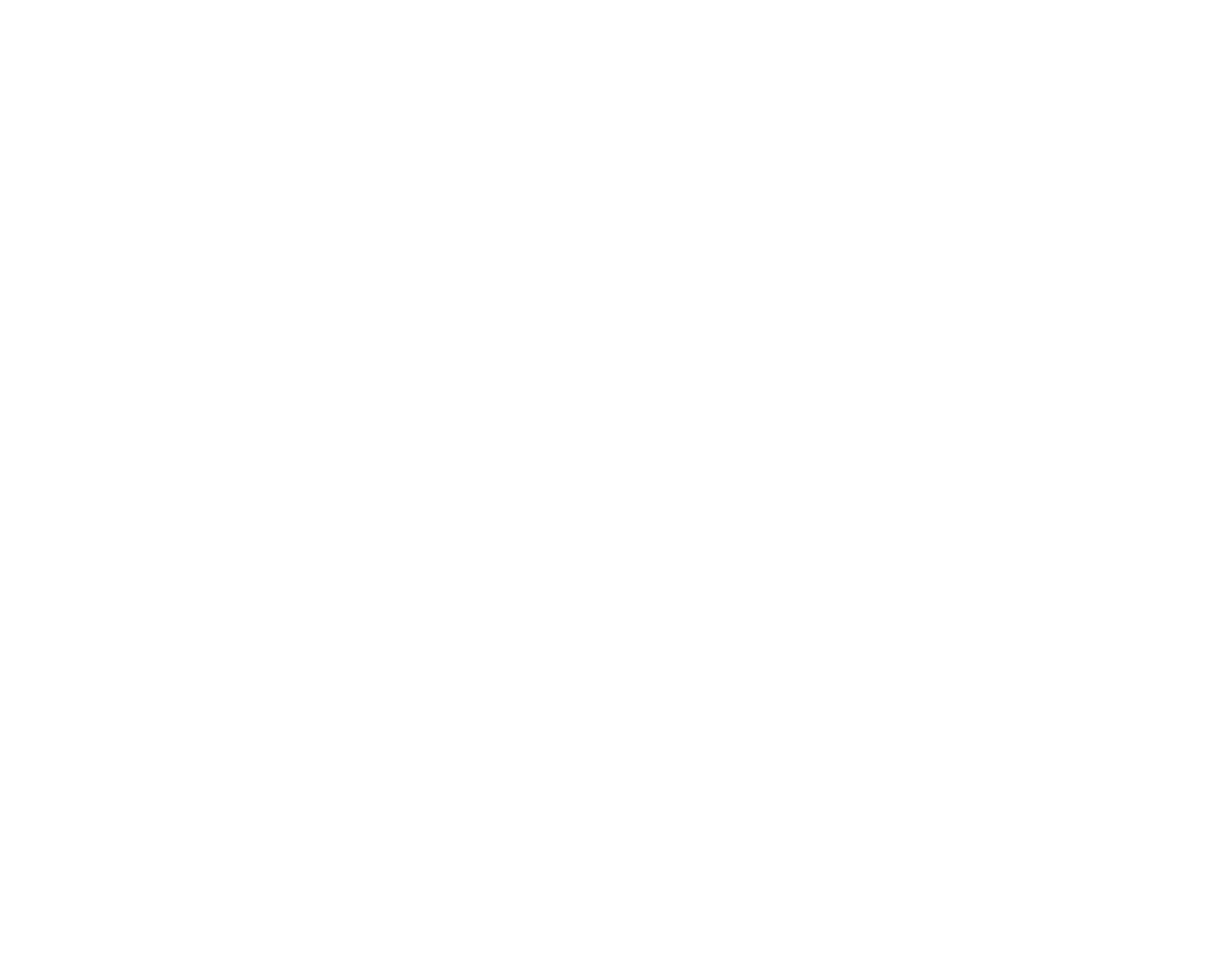
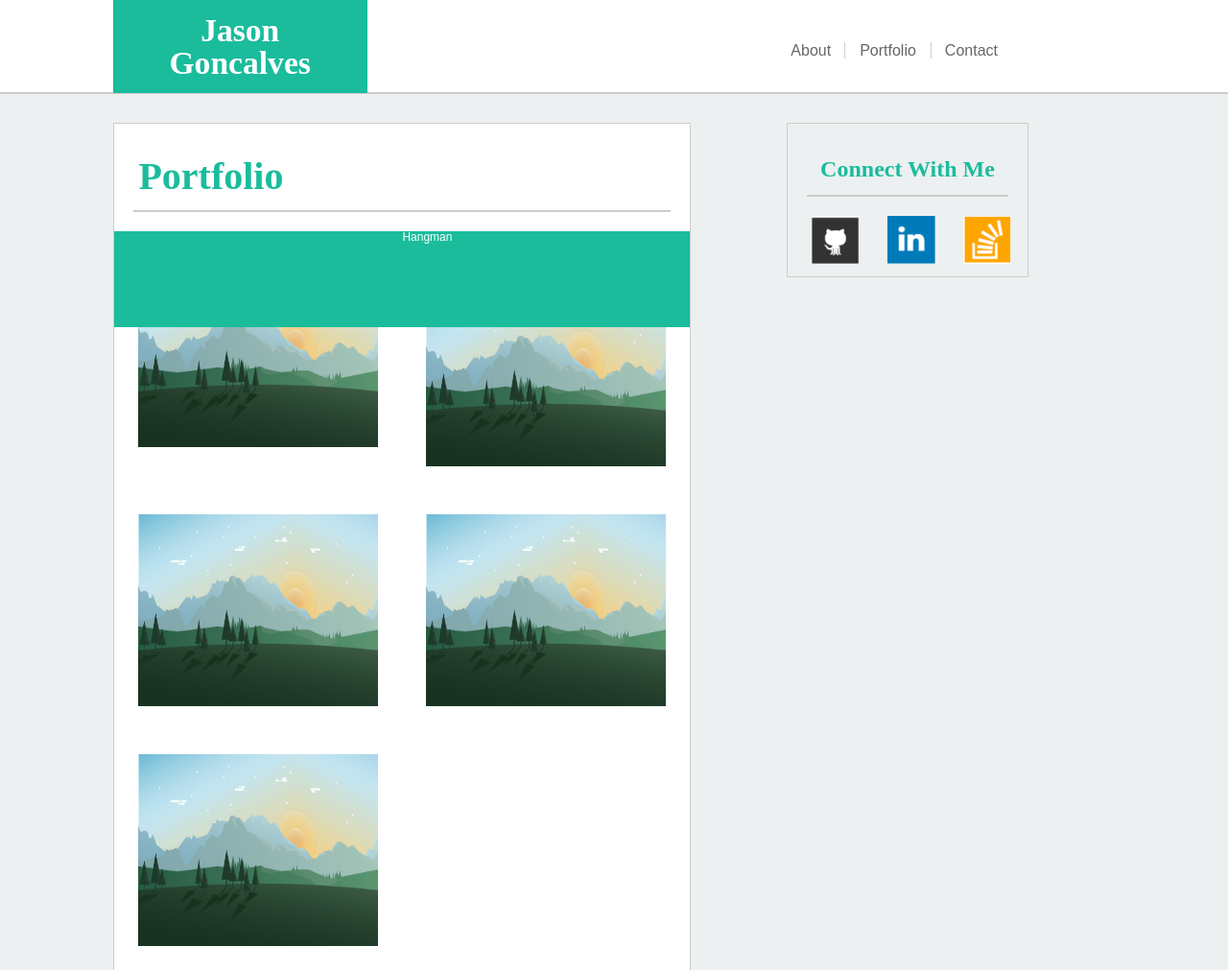
Before and after one commit to JGonc189/basic-portfolio, a plain HTML site: page portfolio.html in a window 1280 px wide. Shown: the top 1011 px of the page at 96% size. Before the commit the page ends 800 px from the top, so only its background shows below. Drawn offline with Linux system fonts and the light colour scheme.

Commit message:
updated gallery

```diff
--- a/assets/css/style.css
+++ b/assets/css/style.css
@@ -5,6 +5,7 @@
 body {
 	margin: 0 auto;
 	background-color: #ecf0f1;
+	height: 100;
 }
 
 a {
@@ -62,16 +63,18 @@ a:hover {
 
 /* main content style */
 
-.about, .contact-form {
+.about, .contact-form, .portfolio {
 	border: 1px solid #ccc;
 	width: 600px;
 	left: 7.4em;
 	margin-top: 30px;
+	margin-bottom: 50px;
 	background-color: #fff;
-	/*overflow: hidden;*/
+	float: left;
+	/*height: 700px;*/
 }
 
-.about h1, .contact-form h1 {
+.about h1, .contact-form h1, .portfolio h1 {
 	font-size: 2.5em;
 	font-weight: 800;
 	color: #1abc9c;
@@ -102,8 +105,6 @@ a:hover {
 	width: 250px;
 	float: right;
 	right: 13em;
-	/*top: -34em;*/
-	/*display: inline-block;*/
 }
 
 .contact h2 {
@@ -135,14 +136,9 @@ a:hover {
 	width: auto;
 }
 
-/*.form-input label {
-	padding: 5px 0;
-}*/
-
 .form-input input, .form-input textarea {
 	width: 550px;
-	/*margin-top: 3px;
-	margin-bottom: 3px;*/
+	border: 1px solid #ccc;
 }
 
 .button {
@@ -153,6 +149,25 @@ a:hover {
 	border: none;
 	margin-left: 25px;
 	margin-bottom: 20px;
+}
+
+/* portfolio */
+
+.screenshot img {
+	width: 250px;
+	height: 200px;
+	float: left;
+	margin: 20px;
+	padding: 5px 5px;
+}
+
+.screenshot div {
+	background-color: #1abc9c;
+	color: #fff;
+	font-size: 12px;
+	font-family: sans-serif;
+	/*padding: 5px 15px;*/
+	height: 20px;
 }
 /* footer */
 
@@ -167,5 +182,5 @@ a:hover {
 	width: 100%;
 	height: 1.5em;
 	padding: 30px 0;
-	margin-top: 50px;
+	margin-top: 100px;
 }
--- a/portfolio.html
+++ b/portfolio.html
@@ -0,0 +1,79 @@
+<!DOCTYPE html>
+<html>
+
+	<head>
+		<title>Basic Portfolio - About Me</title>
+
+		<!-- reset.css -->
+		<link rel="stylesheet" href="assets/css/reset.css" />
+
+		<!-- Custom Stylesheet -->
+		<link rel="stylesheet" href="assets/css/style.css" />
+	</head>
+
+	<body>
+		<!-- navbar -->
+		<div class="navbar">
+			<div class="logo">Jason Goncalves</div>
+			<div class="nav-menu">
+				<ul>
+					<li><a href="index.html">About</a></li>
+					<li><a href="#">Portfolio</a></li>
+					<li><a href="contact.html">Contact</a></li>
+				</ul>
+			</div>
+		</div>
+
+		<!-- Gallery-->
+		<div class="portfolio">
+			<h1>Portfolio</h1>
+
+			<!-- 1st project -->
+			<div class="screenshot">
+				<img src="assets/images/placeholder.png" alt="Project 1" />
+				<div>Hangman</div>
+			</div>
+
+			<!-- 2nd project -->
+			<div class="screenshot">
+				<img src="assets/images/placeholder.png" alt="Project 1" />
+				<div>RPG Game</div>
+			</div>
+
+			<!-- 3rd project -->
+			<div class="screenshot">
+				<img src="assets/images/placeholder.png" alt="Project 1" />
+				<div>Trivia Game</div>
+			</div>
+
+			<!-- 4th project -->
+			<div class="screenshot">
+				<img src="assets/images/placeholder.png" alt="Project 1" />
+				<div>Rutgers Info Widget</div>
+			</div>
+
+			<!-- 5th project -->
+			<div class="screenshot">
+				<img src="assets/images/placeholder.png" alt="Project 1" />
+				<div>Rock Paper Scissors</div>
+			</div>
+
+		</div>
+
+		<!-- aside content -->
+		<div class="contact">
+
+			<h2>Connect With Me</h2>
+			<a href="https://www.github.com/JGonc189" target="_blank"><img src="assets/images/github.png" alt="JGonc189 - GitHub" /></a>
+			<a href="https://www.linkedin.com/in/jgonc189/" target="_blank"><img src="assets/images/linkedin.png" alt="JGonc189 - LinkedIn" /></a>
+			<a href="https://stackoverflow.com/users/8716885/jason-goncalves" target="_blank"><img src="assets/images/stackoverflow.png" alt="Jason-Goncalves Stack Overflow" /></a>
+
+		</div>
+
+		<!-- footer -->
+		<div class="footer">
+			<p>&copy 2017 Jason Goncalves</p>
+		</div>
+	</body>
+
+</html>
```
Also changed, not shown: contact.html (+3 -3 lines).
